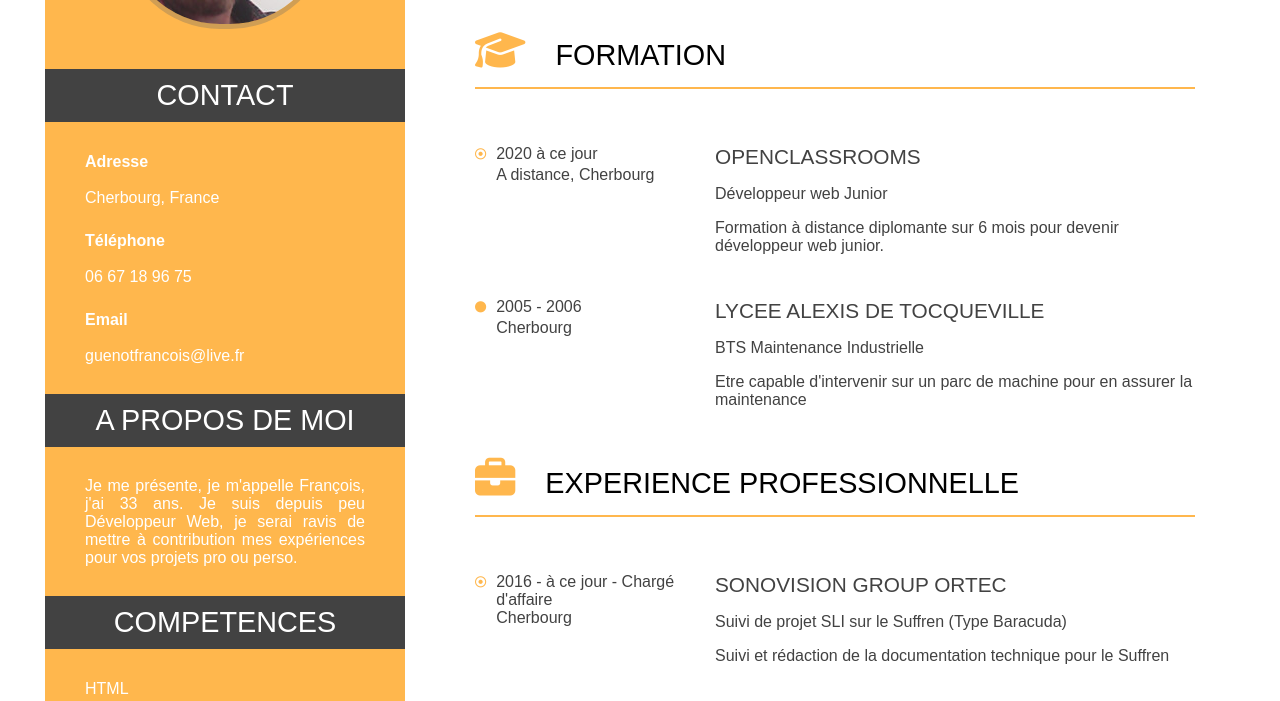
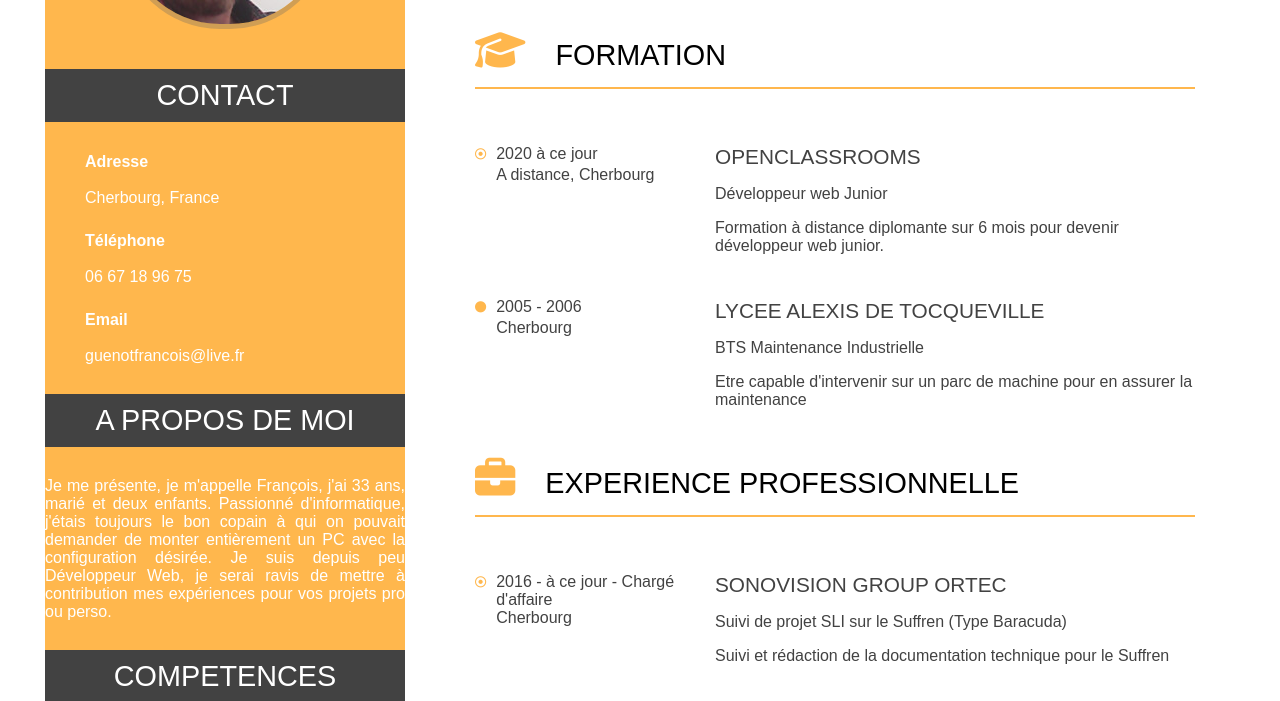
Before and after one commit to francoisguenot/Projet2_Cr-ation_CV_En_Ligne, a plain HTML site: page index.html in a window 1280 px wide. Shown: the part 251-952 px from the top of the page. Drawn offline with Linux system fonts and the light colour scheme.

Commit message:
Update index.html

```diff
--- a/index.html
+++ b/index.html
@@ -114,8 +114,8 @@
                         </div>
                     </address>
                     <h3>A PROPOS DE MOI</h3>
-                    <p>Je me présente, je m'appelle François, j'ai 33 ans. Je suis depuis
-                        peu Développeur Web, je serai ravis de mettre à contribution mes expériences pour vos projets pro ou perso.</p>
+                    Je me présente, je m'appelle François, j'ai 33 ans, marié et deux enfants. Passionné d'informatique, j'étais toujours le bon copain à qui on pouvait demander de monter entièrement un PC avec la configuration désirée. Je suis depuis
+                        peu Développeur Web, je serai ravis de mettre à contribution mes expériences pour vos projets pro ou perso.
                     <adress>
                         <h3>COMPETENCES</h3>
                         <div>
```
